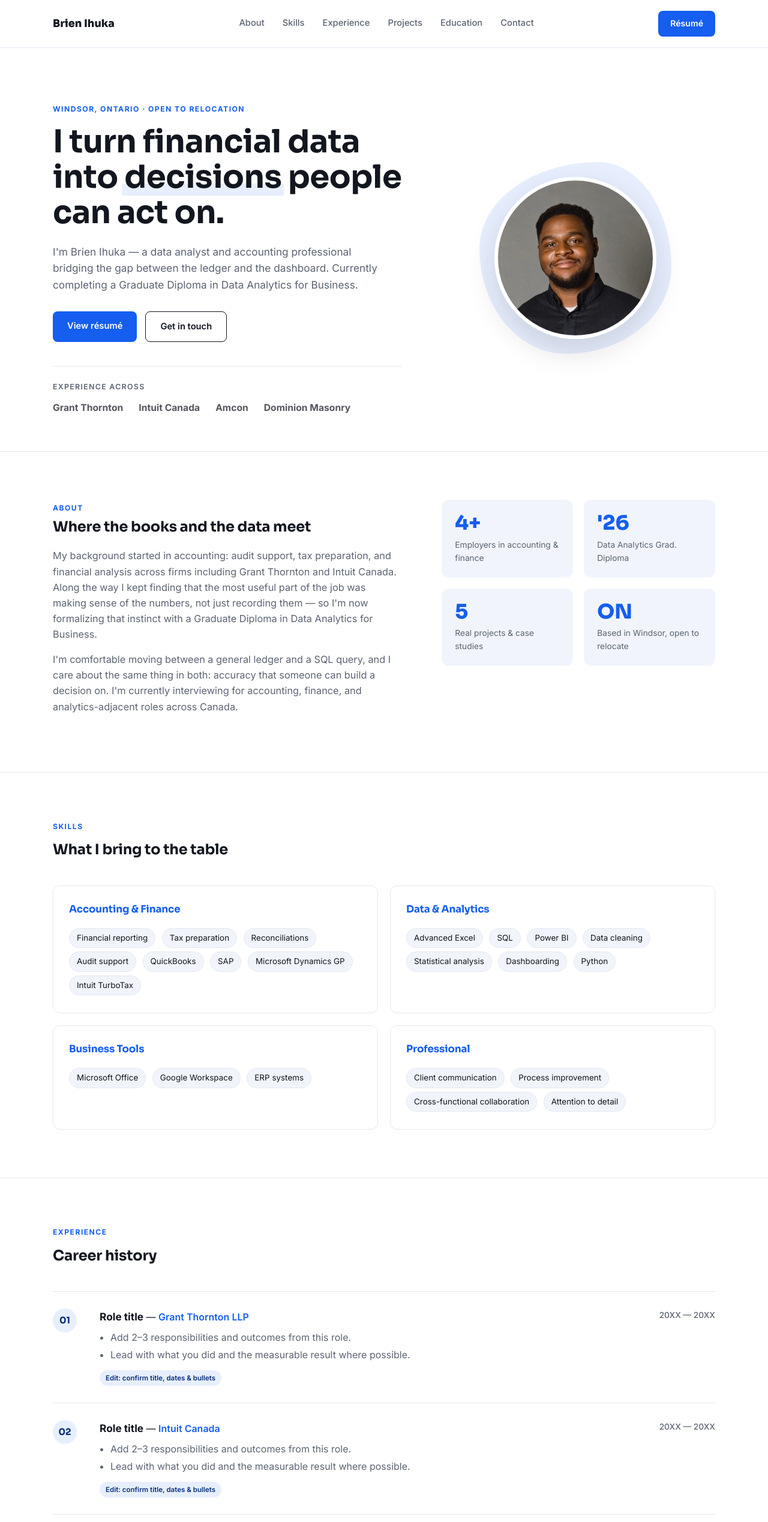
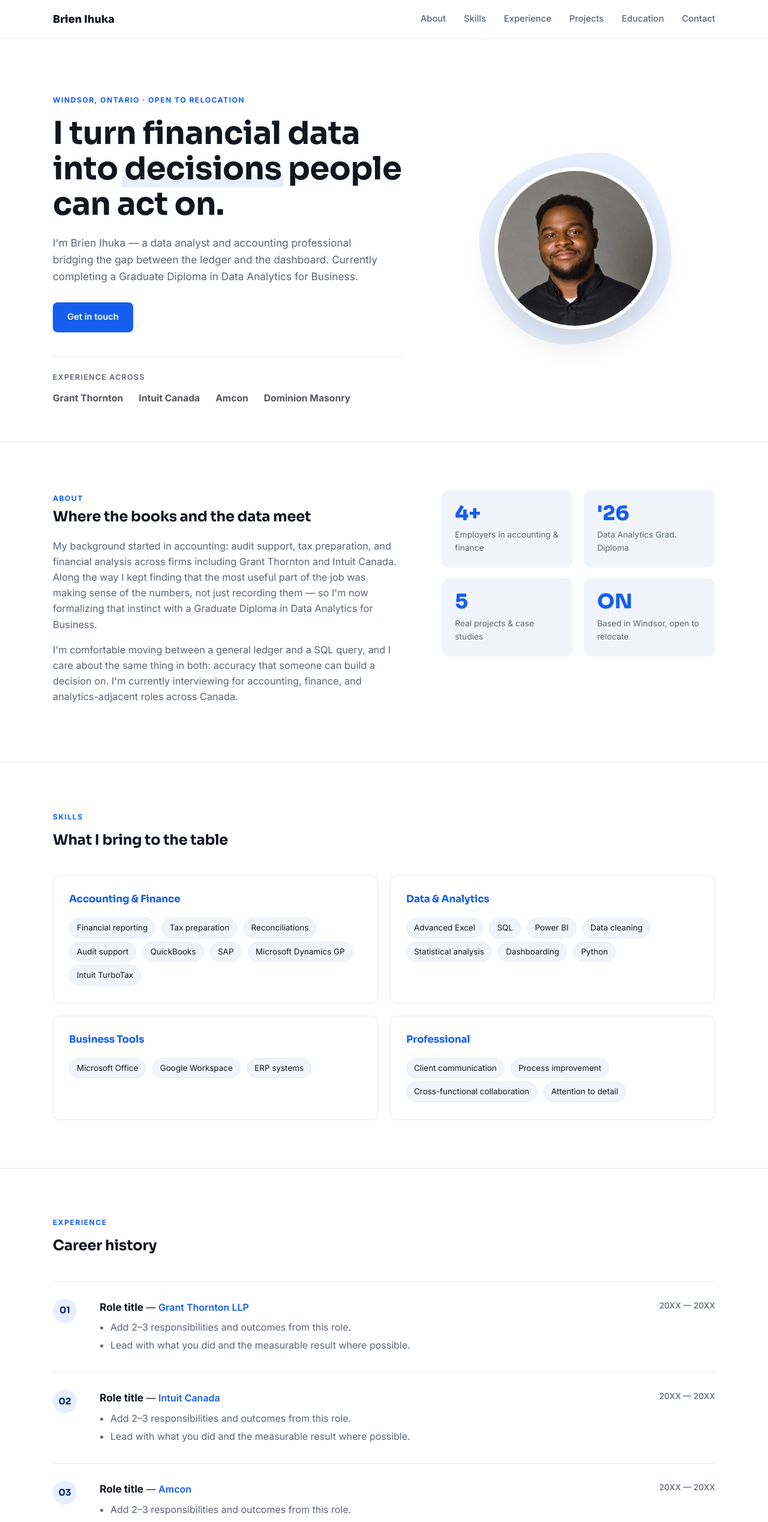
Before and after one commit to briensan/portfolio, a plain HTML site: page index.html in a window 1280 px wide. Shown: the top 2537 px of the page at 60% size. Drawn offline with Linux system fonts and the light colour scheme.

Commit message:
Add files via upload

```diff
--- a/index.html
+++ b/index.html
@@ -136,10 +136,6 @@
   .xp-dates{ font-size:0.86rem; color:var(--slate); font-weight:500; }
   .xp-item ul{ margin:8px 0 0 0; padding-left:18px; color:var(--slate); }
   .xp-item li{ margin-bottom:4px; }
-  .edit-flag{
-    display:inline-block; margin-top:8px; font-size:0.72rem; font-weight:600; color:var(--blue-deep);
-    background:var(--blue-soft); padding:4px 10px; border-radius:999px;
-  }
   @media (max-width:600px){ .xp-item{ grid-template-columns:1fr; } .xp-num{ display:none; } }
 
   /* ---------- PROJECTS ---------- */
@@ -200,7 +196,6 @@
       <li><a href="#education">Education</a></li>
       <li><a href="#contact">Contact</a></li>
     </ul>
-    <a href="#" class="nav-cta">Résumé</a>
   </div>
 </header>
 
@@ -211,8 +206,7 @@
       <h1>I turn financial data into <span class="highlight"><span>decisions</span></span> people can act on.</h1>
       <p class="lede">I'm Brien Ihuka — a data analyst and accounting professional bridging the gap between the ledger and the dashboard. Currently completing a Graduate Diploma in Data Analytics for Business.</p>
       <div class="hero-ctas">
-        <a href="#" class="btn btn-primary">View résumé</a>
-        <a href="#contact" class="btn btn-outline">Get in touch</a>
+        <a href="#contact" class="btn btn-primary">Get in touch</a>
       </div>
       <div class="credibility">
         <div class="label">Experience across</div>
@@ -313,7 +307,6 @@
           <li>Add 2–3 responsibilities and outcomes from this role.</li>
           <li>Lead with what you did and the measurable result where possible.</li>
         </ul>
-        <span class="edit-flag">Edit: confirm title, dates &amp; bullets</span>
       </div>
     </div>
 
@@ -328,7 +321,6 @@
           <li>Add 2–3 responsibilities and outcomes from this role.</li>
           <li>Lead with what you did and the measurable result where possible.</li>
         </ul>
-        <span class="edit-flag">Edit: confirm title, dates &amp; bullets</span>
       </div>
     </div>
 
@@ -343,7 +335,6 @@
           <li>Add 2–3 responsibilities and outcomes from this role.</li>
           <li>Lead with what you did and the measurable result where possible.</li>
         </ul>
-        <span class="edit-flag">Edit: confirm title, dates &amp; bullets</span>
       </div>
     </div>
 
@@ -358,7 +349,6 @@
           <li>Add 2–3 responsibilities and outcomes from this role.</li>
           <li>Lead with what you did and the measurable result where possible.</li>
         </ul>
-        <span class="edit-flag">Edit: confirm title, dates &amp; bullets</span>
       </div>
     </div>
   </div>
```
